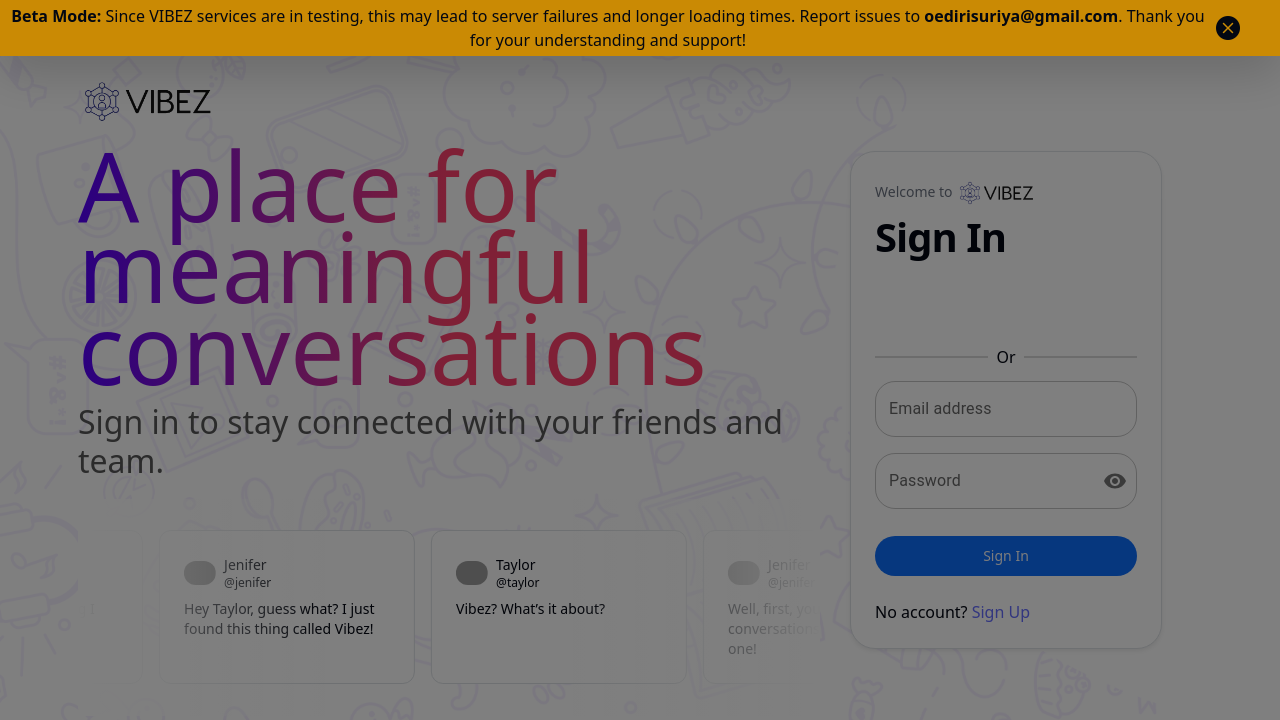
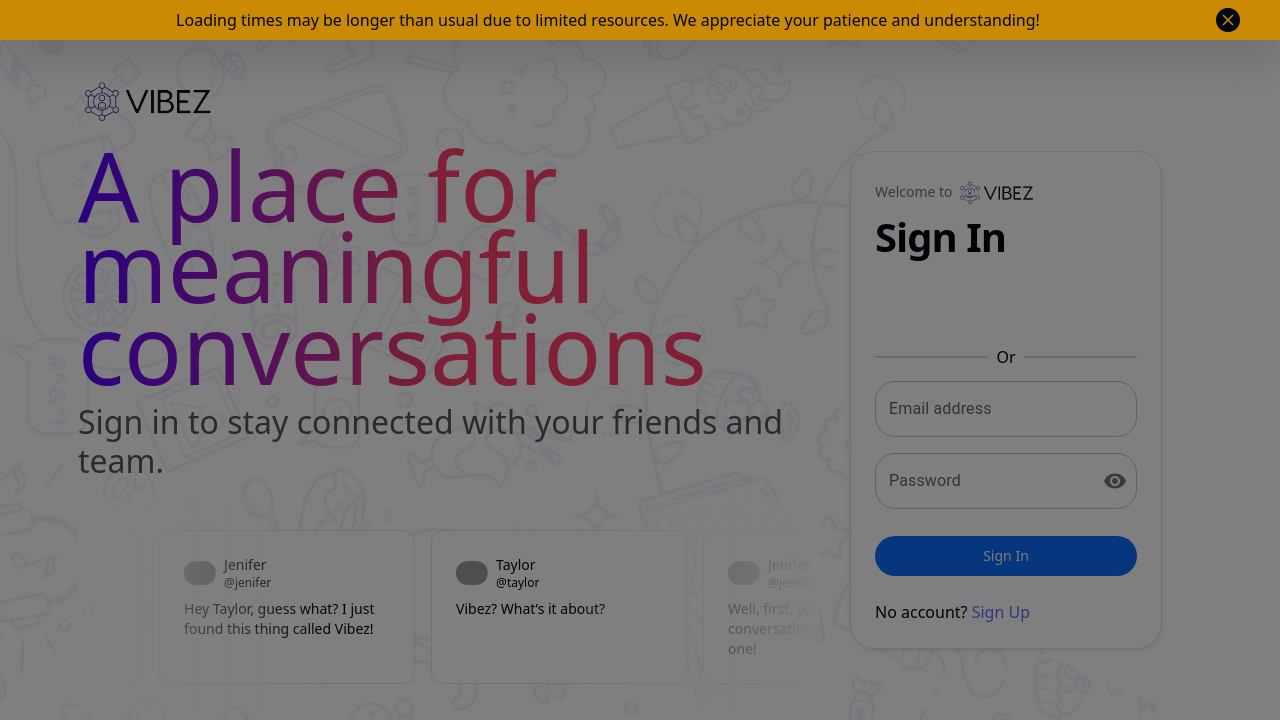
Before and after one commit to OshithRoshantha/Vibez-client, a React (Vite) app: page / in a window 1280 px wide. Shown: the top 720 px of the page. Built offline with nearby package versions, Linux system fonts and the light colour scheme; no server answers; grey boxes are pictures that could not be loaded.

Commit message:
fix: update beta mode notice for improved clarity and user experience

```diff
--- a/src/Pages/Signin.jsx
+++ b/src/Pages/Signin.jsx
@@ -137,7 +137,7 @@ export default function Signin({ onLogin }) {
             <div className={`fixed inset-0 flex ${isMobile ? 'items-end' : 'items-start'} justify-center bg-black bg-opacity-50`} style={{ zIndex: '9999' }}>
             <div className={`p-0 py-1 shadow-lg bg-yellow-600 top-0 text-center w-full`}>
                 <div className={`flex ${isMobile ? 'flex-col-reverse p-3' : 'flex-row'} items-center justify-between`}>
-                <p className="flex-1"><b>Beta Mode:</b> Since VIBEZ services are in testing, this may lead to server failures and longer loading times. Report issues to <b>oedirisuriya@gmail.com</b>. Thank you for your understanding and support!</p>
+                <p className="flex-1">Loading times may be longer than usual due to limited resources. We appreciate your patience and understanding!</p>
                 <i onClick={() => setNotice(false)} className={`bi bi-x-circle-fill cursor-pointer ${isMobile ? 'mb-2  text-3xl' : 'mr-10  text-2xl'}`}></i>
                 </div>
             </div>
```
